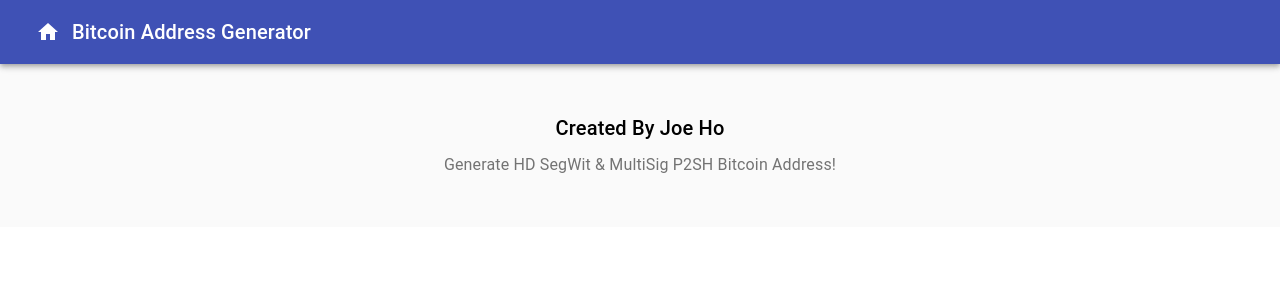
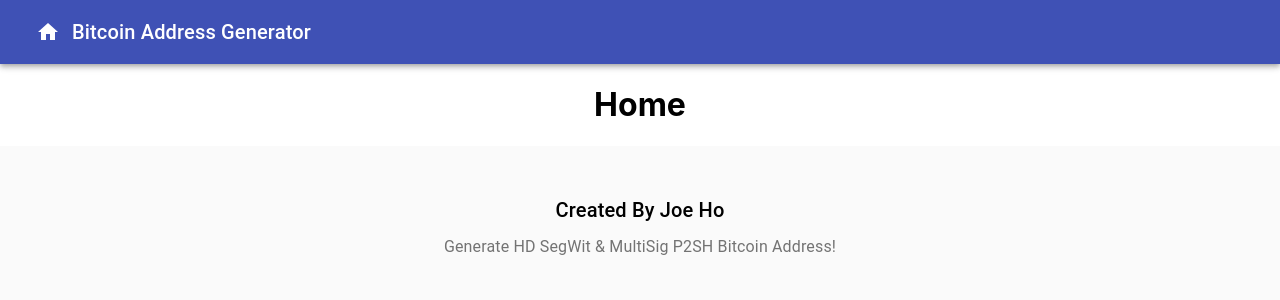
Before and after one commit to JoeHO888/bitcoin-address-generator, a React (Create React App) app: page / in a window 1280 px wide. Shown: the top 300 px of the page. Built offline with nearby package versions, Linux system fonts and the light colour scheme.

Commit message:
Add Route to different components in App

```diff
--- a/src/App.tsx
+++ b/src/App.tsx
@@ -1,15 +1,39 @@
 import React from 'react';
 import './App.css';
-
 import { Header } from "./components/Header";
 import { Footer } from "./components/Footer";
+import {
+  BrowserRouter as Router,
+  Switch,
+  Route,
+} from "react-router-dom";
+
+import { HDGenerator } from "./components/HDGenerator";
+import { Home } from "./components/Home";
+import { MultiSigGenerator } from "./components/MultiSigGenerator";
 
 function App() {
   return (
-    <div className="App">
-      <Header/>
-      <Footer/>
-    </div>
+    <Router>
+      <div className="App">
+        <Header />
+        <div className="App-body">
+          <Switch>
+            <Route exact path="/multisig-generator">
+              <MultiSigGenerator />
+            </Route>
+            <Route exact path="/hd-generator">
+              <HDGenerator />
+            </Route>
+            <Route path="/">
+              <Home />
+            </Route>
+          </Switch>
+        </div>
+        <Footer />
+      </div>
+    </Router>
+
   );
 }
 
```
